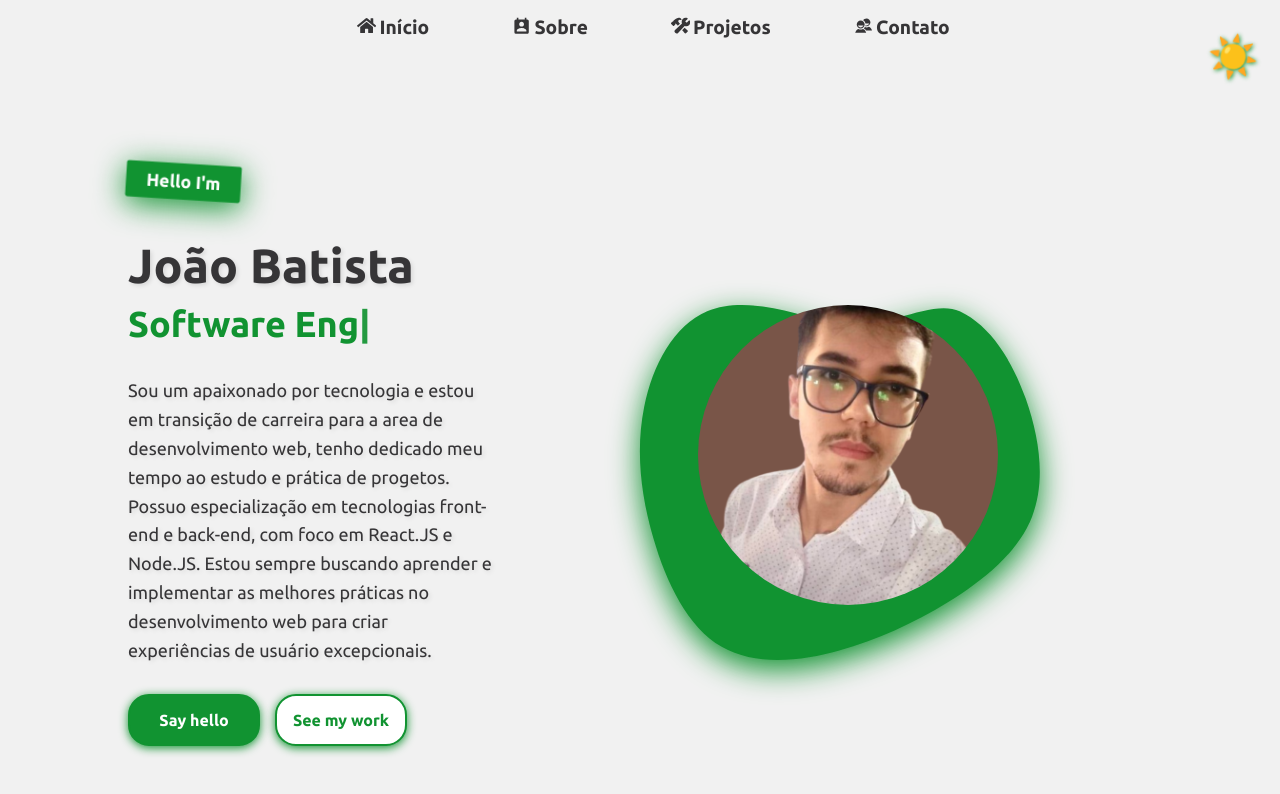
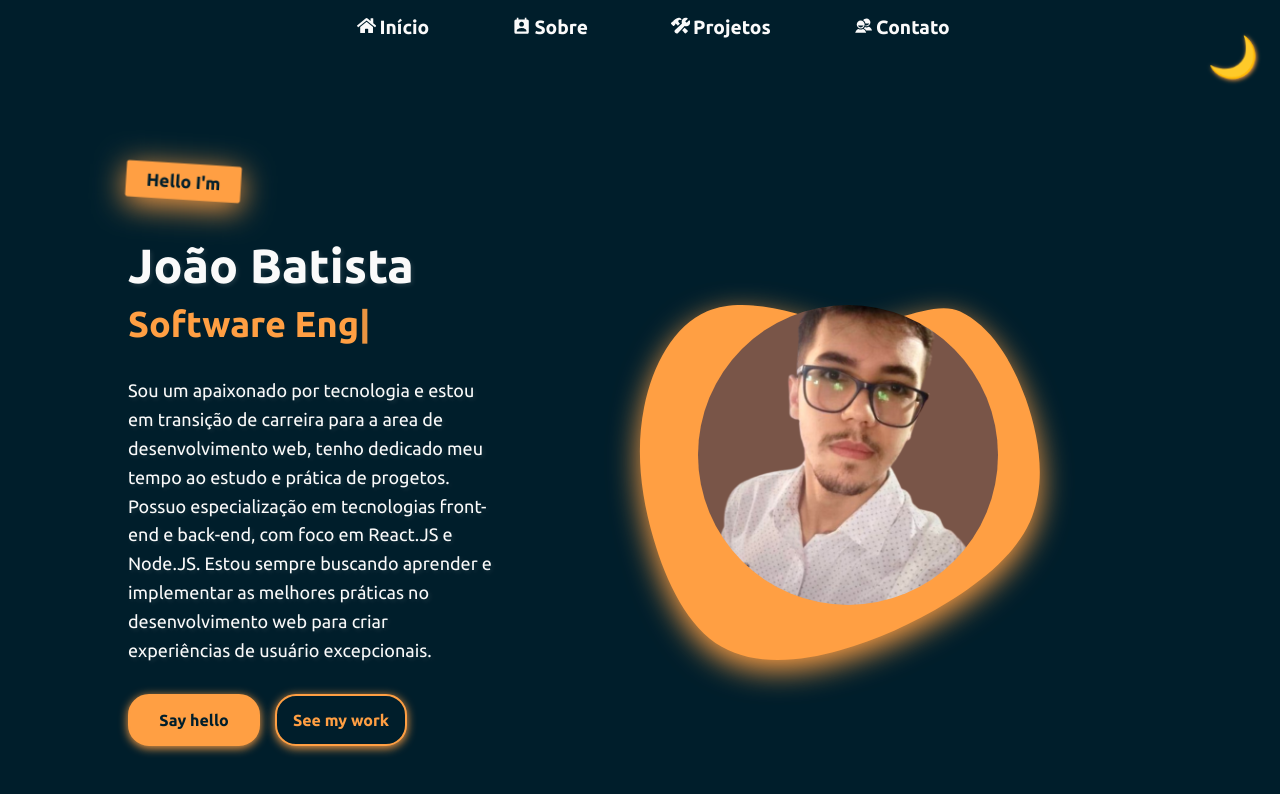
Before and after one commit to Joaobatista22/my-portfolio, a React (Vite) app: page / in a window 1280 px wide. Shown: the top 794 px of the page. Built offline with nearby package versions, Linux system fonts and the light colour scheme.

Commit message:
Theme_is_Dark

```diff
--- a/src/contexts/ThemeContext.tsx
+++ b/src/contexts/ThemeContext.tsx
@@ -10,7 +10,7 @@
 type ThemeContextType = {
 	theme: DefaultTheme;
 	toggleTheme: () => void;
-	isDarkTheme: boolean; // Adiciona a propriedade isDarkTheme
+	isDarkTheme: boolean;
 };
 
 const ThemeContext = createContext<ThemeContextType | undefined>(undefined);
@@ -18,10 +18,10 @@
 export const ThemeProvider: React.FC<{ children: React.ReactNode }> = ({
 	children,
 }) => {
-	const [currentTheme, setCurrentTheme] = useState<"light" | "dark">("light");
+	const [currentTheme, setCurrentTheme] = useState<"light" | "dark">("dark");
 
 	const theme = currentTheme === "dark" ? darkTheme : lightTheme;
-	const isDarkTheme = currentTheme === "dark"; // Define isDarkTheme com base no estado atual
+	const isDarkTheme = currentTheme === "dark";
 
 	const toggleTheme = () => {
 		setCurrentTheme(currentTheme === "light" ? "dark" : "light");
```
